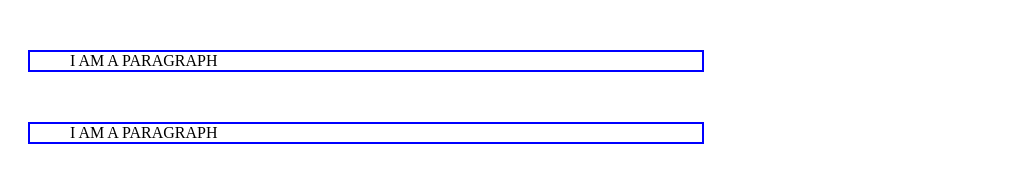
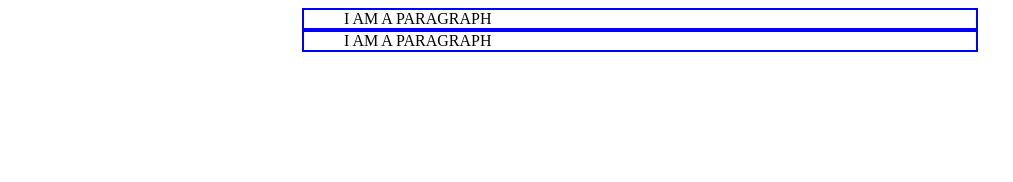
Before and after one commit to medelalan/Web-developer-bootcamp, a plain HTML site: page Section6/BoxModel/boxmodel.html in a window 1280 px wide. Shown: the whole page, without its empty margins (0-1013 px from the left). Drawn offline with Linux system fonts and the light colour scheme.

Commit message:
Class activity

```diff
--- a/Section6/BoxModel/style.css
+++ b/Section6/BoxModel/style.css
@@ -16,7 +16,9 @@ padding-left: 40px;
 /*margin: 100px;*/
 /*margin-top: 500px;*/
 /*margin: 20px 40px 500px 100px;*/
-/*margin: 0 auto 0 auto;*/
+margin: 0 auto 0 auto;
+/*
 margin: 0 auto;
 margin: 50px 20px;
+*/
 }
```
